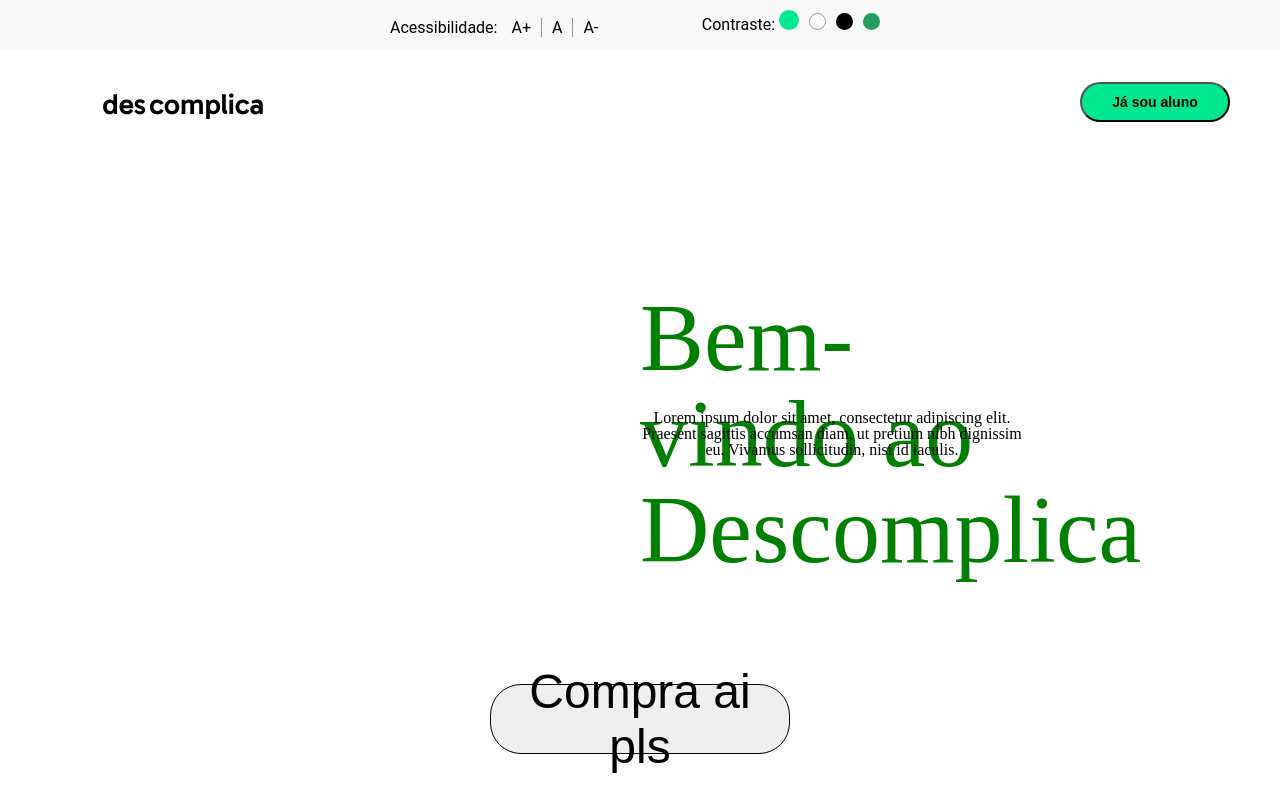
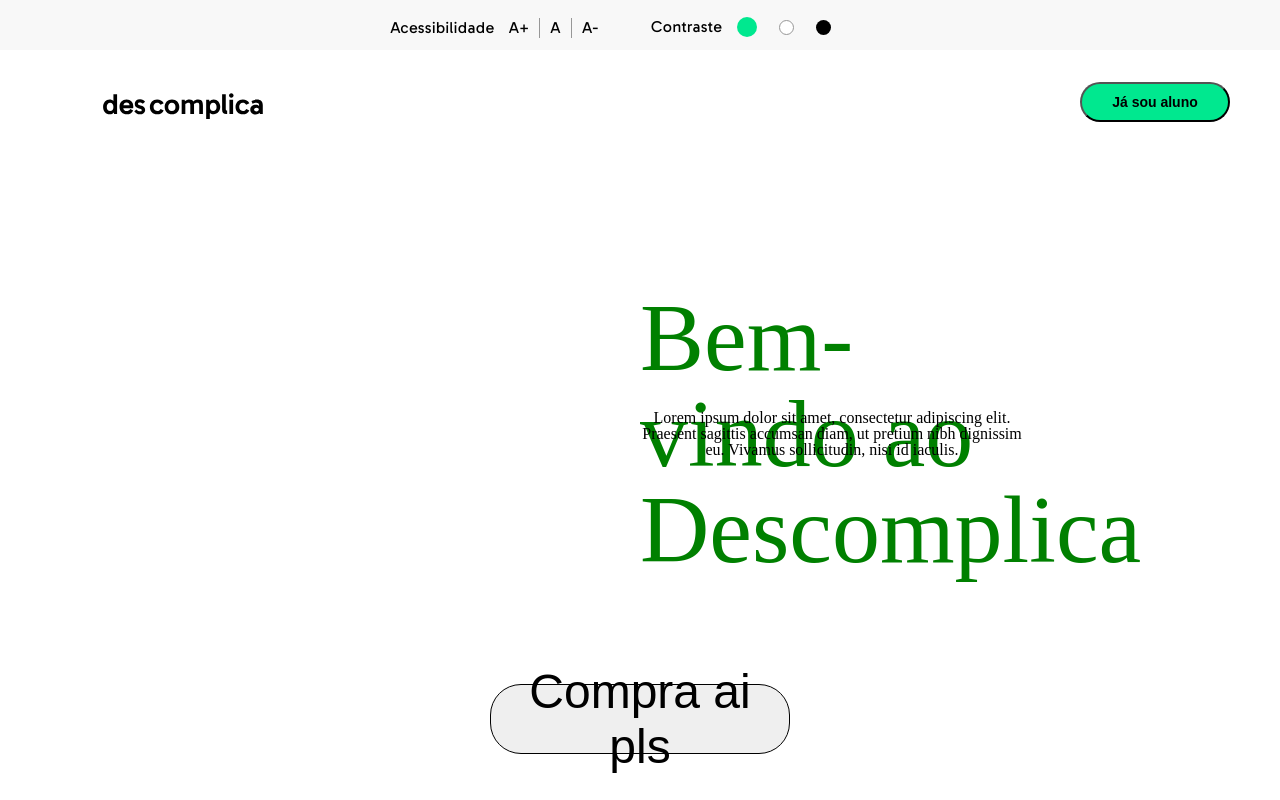
Before and after one commit to NetoEduardo/hackathon-desco-wc, a React (Create React App) app in the folder project/: page / in a window 1280 px wide. Shown: the top 800 px of the page. Built offline with nearby package versions, Linux system fonts and the light colour scheme.

Commit message:
sifbsafb

```diff
--- a/project/src/components/acessibility-bar/index.js
+++ b/project/src/components/acessibility-bar/index.js
@@ -43,13 +43,13 @@
            <div id="ta" className={`container-header${showBar ? ' active' : ' deactive'}`} >
                <div className="component-header">
                    <div className="fontsize-control">
-                       <span className="`access-tittle`">Acessibilidade: </span>
+                       <span className="`access-tittle`">Acessibilidade </span>
                        <span className="acess-itens -big">A+</span>
                        <span className="acess-itens -normal">A</span>
                        <span className="acess-itens -small">A-</span>
                    </div>
                    <div className="contrast" id="ta">
-                       <span className="contrast-text">Contraste: </span>
+                       <span className="contrast-text">Contraste </span>
                            <span className="contrast-itens -lightGreen -active" />
                            <span className="contrast-itens -white" />
                            <span className="contrast-itens -black" />
--- a/project/src/components/acessibility-bar/index.scss
+++ b/project/src/components/acessibility-bar/index.scss
@@ -2,7 +2,7 @@
     background-color: #f8f8f8;
     position: sticky;
     display: block;
-    font-family: 'Roboto', sans-serif;
+    font-family: 'AprovaSans', sans-serif;
     height: 30px;
     padding: 10px 0;
     width: 100vw;
@@ -46,12 +46,19 @@
 
         .contrast {
             float: right;
+            display: flex;
+            align-items: center;
+            padding: 7px 0;
+
+            .contrast-text {
+                margin-right: 15px;
+            }
 
             .contrast-itens {
                 display: inline-block;
-                margin-right: 10px;
-                height: 17px;
-                width: 17px;
+                margin-right: 22px;
+                height: 15px;
+                width: 15px;
                 border-radius: 100%;
                 box-sizing: border-box;
                 transition: transform 200ms linear;
@@ -78,10 +85,6 @@
             .contrast-itens.-black {
                 background-color:black;
             }
-
-            .contrast-itens.-darkGreen {
-                background-color:#239E5D;
-            }
         }
     }
  }
```
